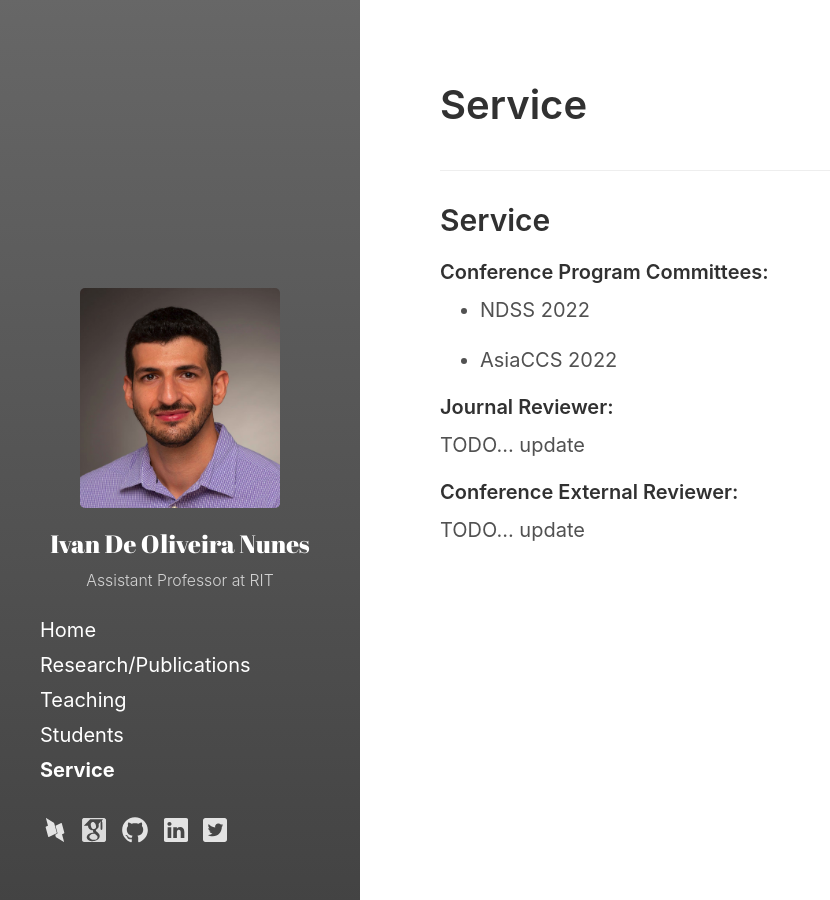
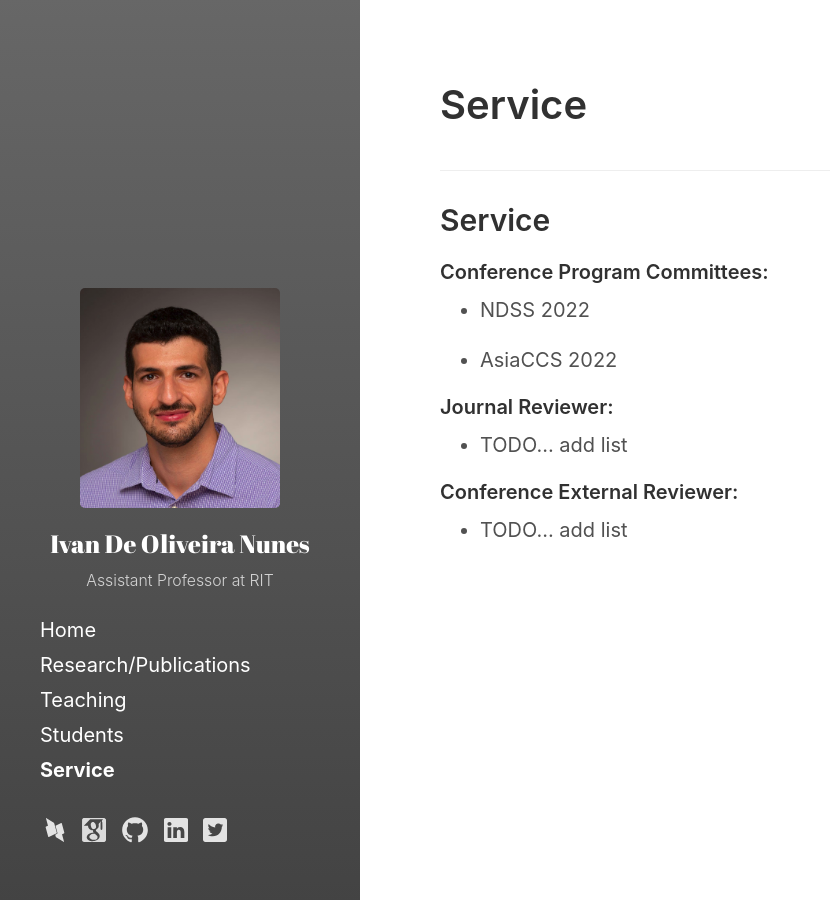
Before and after one commit to ivanolive/ivanolive.github.io, a Jekyll site: the page built from service.md, in a window 1280 px wide. Shown: the whole page, without its empty margins (0-830 px from the left). Built offline with Jekyll 4.4.1, drawn with Linux system fonts in a browser that asks for light colours.

Commit message:
Update service.md

```diff
--- a/service.md
+++ b/service.md
@@ -20,9 +20,9 @@ ___
 
 #### Journal Reviewer:
 
-TODO... update
+- TODO... add list
 
 
 #### Conference External Reviewer:
 
-TODO... update
+- TODO... add list
```
